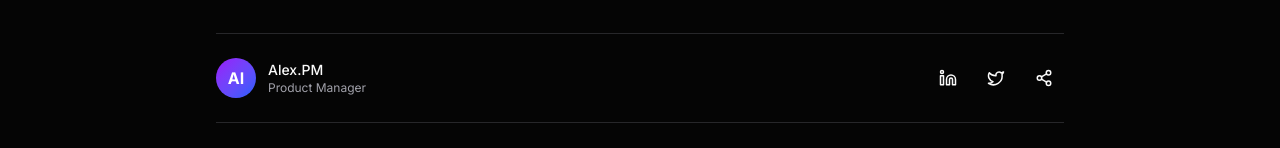
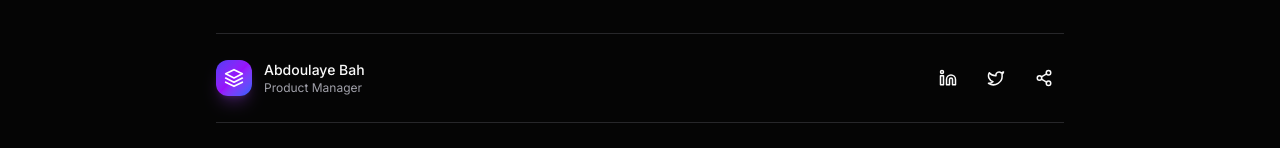
Before and after one commit to abdoulayebinta/my-portfolio, a Next.js app in the folder frontend/: page /blog/building-trust-in-ai-systems in a window 1280 px wide. Shown: the part 367-515 px from the top of the page. Built offline with nearby package versions, Linux system fonts and the light colour scheme.

Commit message:
Update Hero section headline with new positioning statement

```diff
--- a/frontend/app/blog/[slug]/page.tsx
+++ b/frontend/app/blog/[slug]/page.tsx
@@ -8,6 +8,7 @@ import { Footer } from "@/components/footer";
 import { Button } from "@/components/ui/button";
 import { ArrowLeft, Calendar, Clock, Share2, Linkedin, Twitter } from "lucide-react";
 import Link from "next/link";
+import { Logo } from "@/components/logo";
 
 export default function BlogPostPage() {
   const params = useParams();
@@ -70,11 +71,9 @@ export default function BlogPostPage() {
 
             <div className="flex items-center justify-between border-y border-border py-6 mb-12">
               <div className="flex items-center gap-3">
-                <div className="w-10 h-10 rounded-full bg-gradient-to-br from-purple-600 to-blue-600 flex items-center justify-center text-white font-bold">
-                  AI
-                </div>
+                <Logo variant="icon" />
                 <div>
-                  <p className="font-medium text-sm">Alex.PM</p>
+                  <p className="font-medium text-sm">Abdoulaye Bah</p>
                   <p className="text-xs text-muted-foreground">Product Manager</p>
                 </div>
               </div>
--- a/frontend/components/sections/contact.tsx
+++ b/frontend/components/sections/contact.tsx
@@ -1,7 +1,6 @@
 "use client";
 
 import React from "react";
-import { motion } from "framer-motion";
 import { Button } from "@/components/ui/button";
 import { Input } from "@/components/ui/input";
 import { Textarea } from "@/components/ui/textarea";
@@ -24,13 +23,13 @@ export function Contact() {
             </p>
 
             <div className="space-y-6 mb-12">
-              <a href="mailto:hello@alex.pm" className="flex items-center gap-4 p-4 rounded-xl bg-secondary/50 hover:bg-secondary transition-colors border border-border">
+              <a href="mailto:hello@abdoulaye.pm" className="flex items-center gap-4 p-4 rounded-xl bg-secondary/50 hover:bg-secondary transition-colors border border-border">
                 <div className="w-12 h-12 rounded-full bg-blue-500/10 flex items-center justify-center text-blue-500">
                   <Mail size={24} />
                 </div>
                 <div>
                   <h3 className="font-semibold">Email Me</h3>
-                  <p className="text-sm text-muted-foreground">hello@alex.pm</p>
+                  <p className="text-sm text-muted-foreground">hello@abdoulaye.pm</p>
                 </div>
               </a>
 
```
